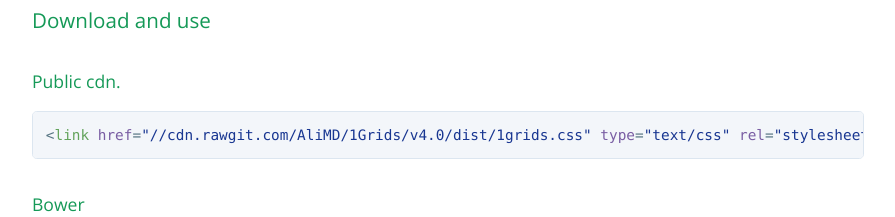
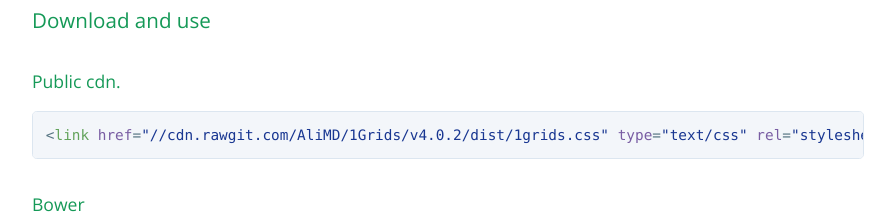
Before and after one commit to AliMD/1Grids, a plain HTML site: page index.html in a window 1280 px wide. Shown: the part 920-1137 px from the top of the page, without its empty margins (192-1087 px from the left). Drawn offline with nearby package versions, Linux system fonts and the light colour scheme.

Commit message:
Update index.html

```diff
--- a/index.html
+++ b/index.html
@@ -51,7 +51,7 @@
 <h4>
 <a id="public-cdn" class="anchor" href="#public-cdn" aria-hidden="true"><span aria-hidden="true" class="octicon octicon-link"></span></a>Public cdn.</h4>
 
-<div class="highlight highlight-text-html-basic"><pre>&lt;<span class="pl-ent">link</span> <span class="pl-e">href</span>=<span class="pl-s"><span class="pl-pds">"</span>//cdn.rawgit.com/AliMD/1Grids/v4.0/dist/1grids.css<span class="pl-pds">"</span></span> <span class="pl-e">type</span>=<span class="pl-s"><span class="pl-pds">"</span>text/css<span class="pl-pds">"</span></span> <span class="pl-e">rel</span>=<span class="pl-s"><span class="pl-pds">"</span>stylesheet<span class="pl-pds">"</span></span> /&gt;</pre></div>
+<div class="highlight highlight-text-html-basic"><pre>&lt;<span class="pl-ent">link</span> <span class="pl-e">href</span>=<span class="pl-s"><span class="pl-pds">"</span>//cdn.rawgit.com/AliMD/1Grids/v4.0.2/dist/1grids.css<span class="pl-pds">"</span></span> <span class="pl-e">type</span>=<span class="pl-s"><span class="pl-pds">"</span>text/css<span class="pl-pds">"</span></span> <span class="pl-e">rel</span>=<span class="pl-s"><span class="pl-pds">"</span>stylesheet<span class="pl-pds">"</span></span> /&gt;</pre></div>
 
 <h4>
 <a id="bower" class="anchor" href="#bower" aria-hidden="true"><span aria-hidden="true" class="octicon octicon-link"></span></a>Bower</h4>
```
